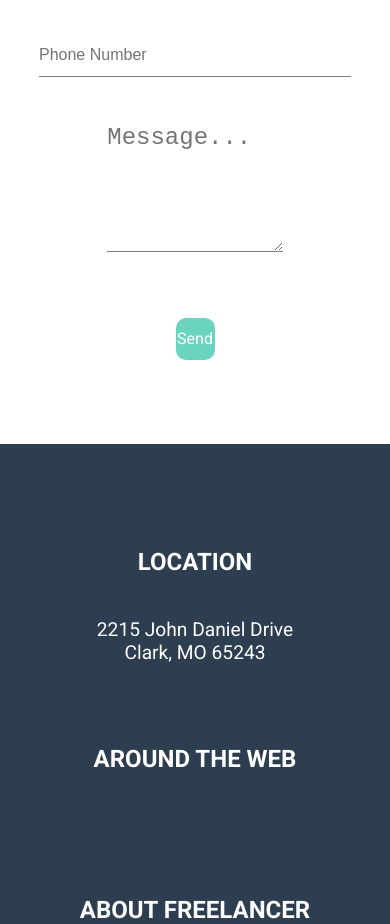
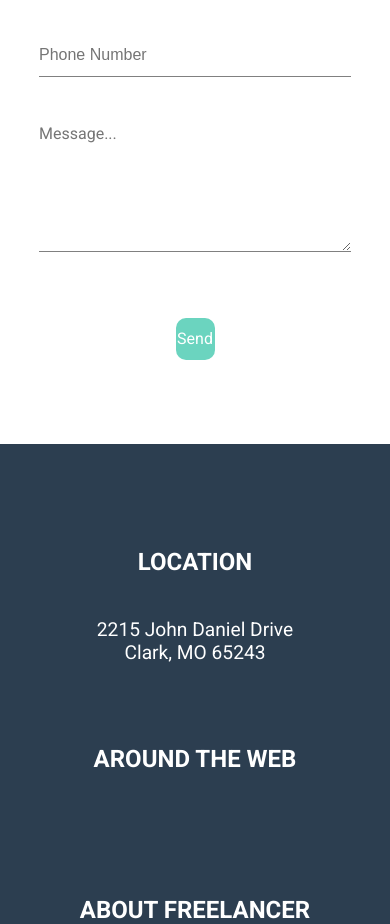
Before and after one commit to hassankhalil33/bootstrap-clone-frontend, a plain HTML site: page index.html in a window 390 px wide. Shown: the part 3300-4224 px from the top of the page. Drawn offline with Linux system fonts and the light colour scheme.

Commit message:
Fixed textarea Responsiveness Bug

```diff
--- a/css/styles.css
+++ b/css/styles.css
@@ -190,6 +190,7 @@ body {
     width: 45vw;
     height: 15vh;
     font-size: 1.5rem;
+    font-family: 'Roboto', sans-serif;
 }
 
 .contact-me > div > div {
@@ -321,6 +322,11 @@ body {
         font-size: 1.2rem;
     }
 
+    .contact-me > div > textarea {
+        width: 80vw;
+        font-size: 1.2rem;
+    }
+
     .contact-me > button {
         font-size: 1.1rem;
     }
@@ -419,6 +425,11 @@ body {
         font-size: 1rem;
     }
 
+    .contact-me > div > textarea {
+        width: 80vw;
+        font-size: 1rem;
+    }
+
     .contact-me > button {
         font-size: 1rem;
     }
```
